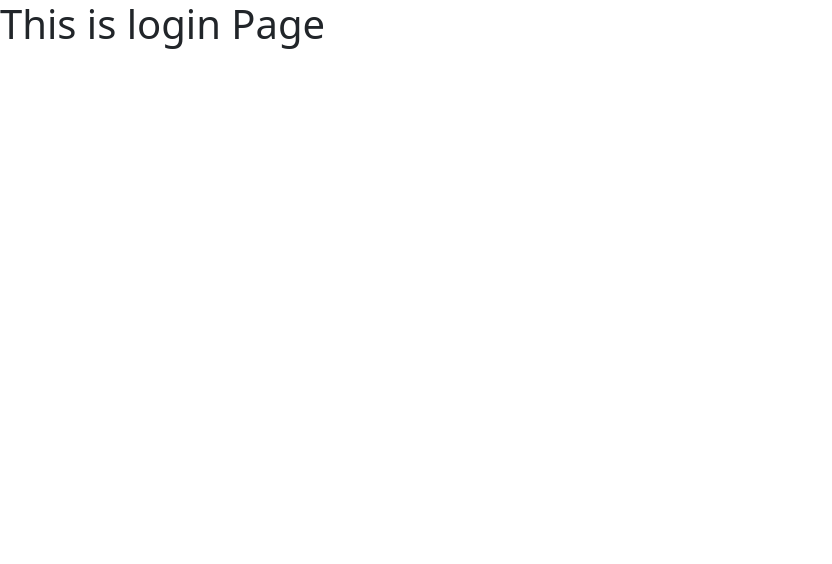
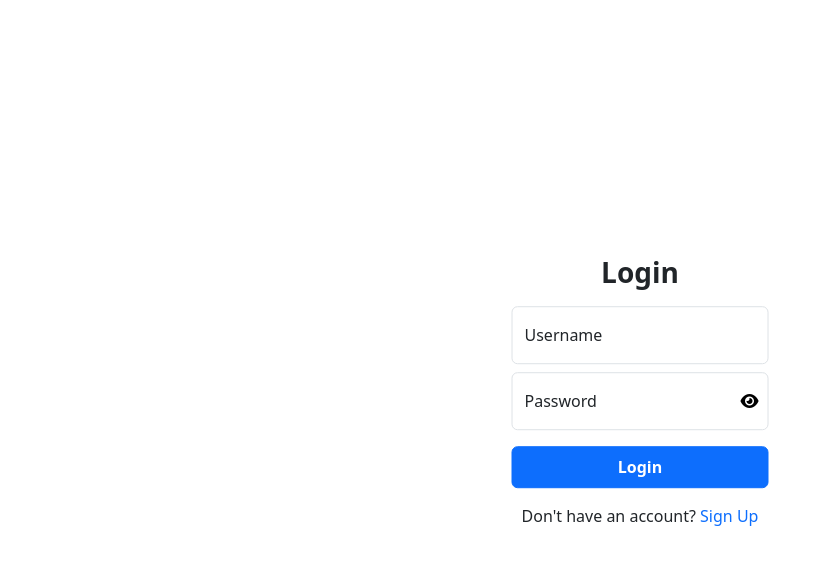
Before and after one commit to EiadSorour/Experience_Exchange_frontend, a React (Create React App) app: page /login in a window 1280 px wide. Shown: the top 564 px of the page, without its empty margins (0-832 px from the left). Built offline with nearby package versions, Linux system fonts and the light colour scheme.

Commit message:
login_page_initial_design

```diff
--- a/src/pages/Login.jsx
+++ b/src/pages/Login.jsx
@@ -2,9 +2,28 @@ import React from "react";
 
 function LoginPage(){
     return (
-        <div>
-            <h1>This is login Page</h1>
-        </div>
+        <main className="form-signin m-auto position-absolute top-50 start-50 translate-middle">
+            <form className="text-center">
+                <p className="m-0" style={{color:"red"}}></p>
+
+                <h1 className="h3 mb-3 fw-bold">Login</h1>
+
+                <div className="form-floating p-0 mb-2">
+                    <input type="text" className="form-control" id="username" placeholder="Username"/>
+                    <label htmlFor="username">Username</label>
+                </div>
+
+                <div className="form-floating p-0">
+                    <input style={{minWidth: "120px"}} type="password" className="form-control" id="password" placeholder="Password"/>
+                    <label htmlFor="password">Password</label>
+                    <button id="btnPassword" className="bg-transparent border-0 position-absolute top-50 end-0 translate-middle-y me-1" ><i id="passIcon" className="fa-solid fa-eye"></i></button>
+                </div>
+
+                <button className="btn btn-primary fw-bold w-100 py-2 my-3" type="submit">Login</button>
+
+                <p>Don't have an account? <a className="link-offset-2 link-offset-2-hover link-underline link-underline-opacity-0 link-underline-opacity-75-hover" href="http://localhost:3000/register">Sign Up</a></p>
+            </form>
+        </main>
     )
 }
 
```
